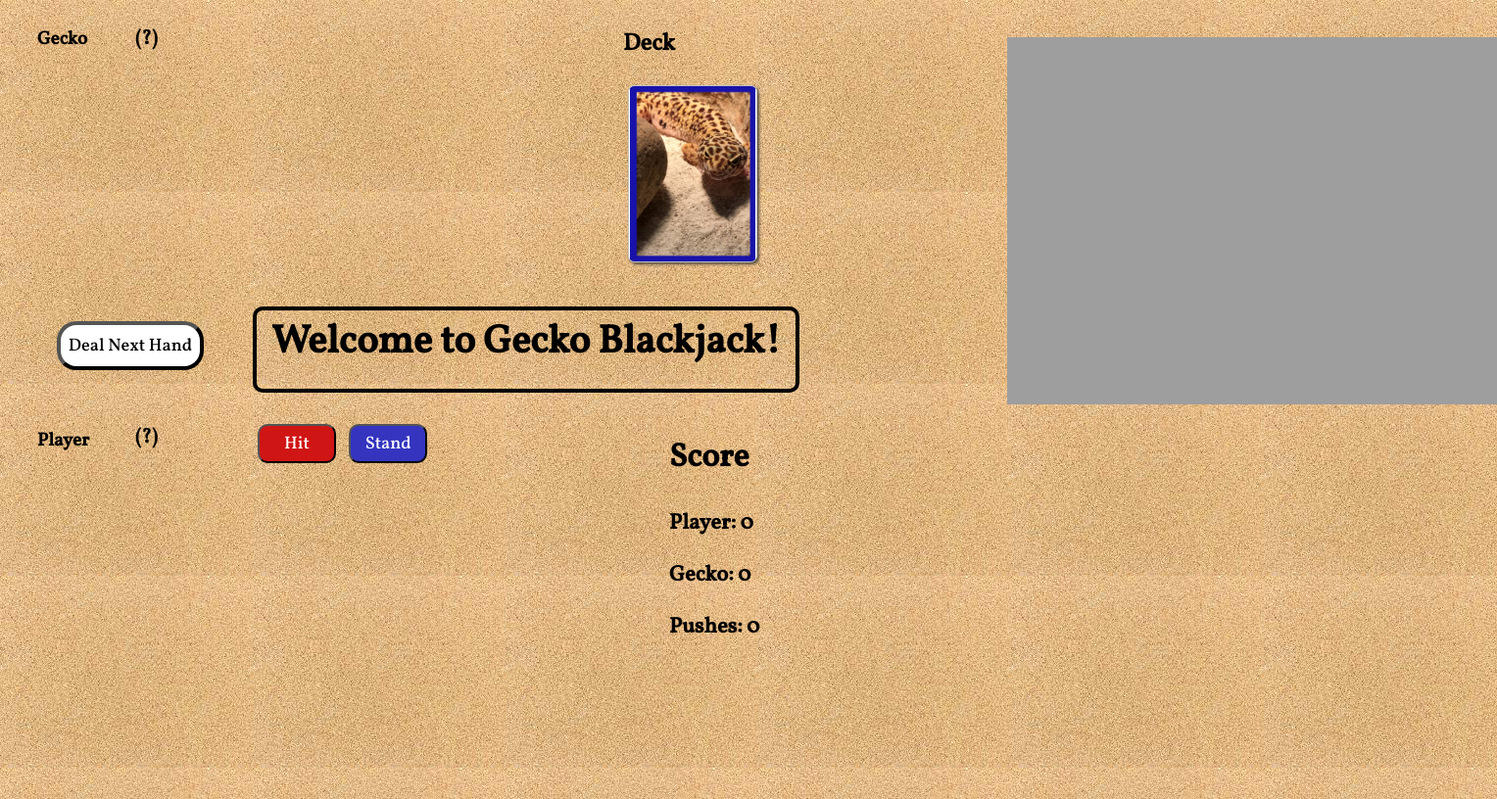
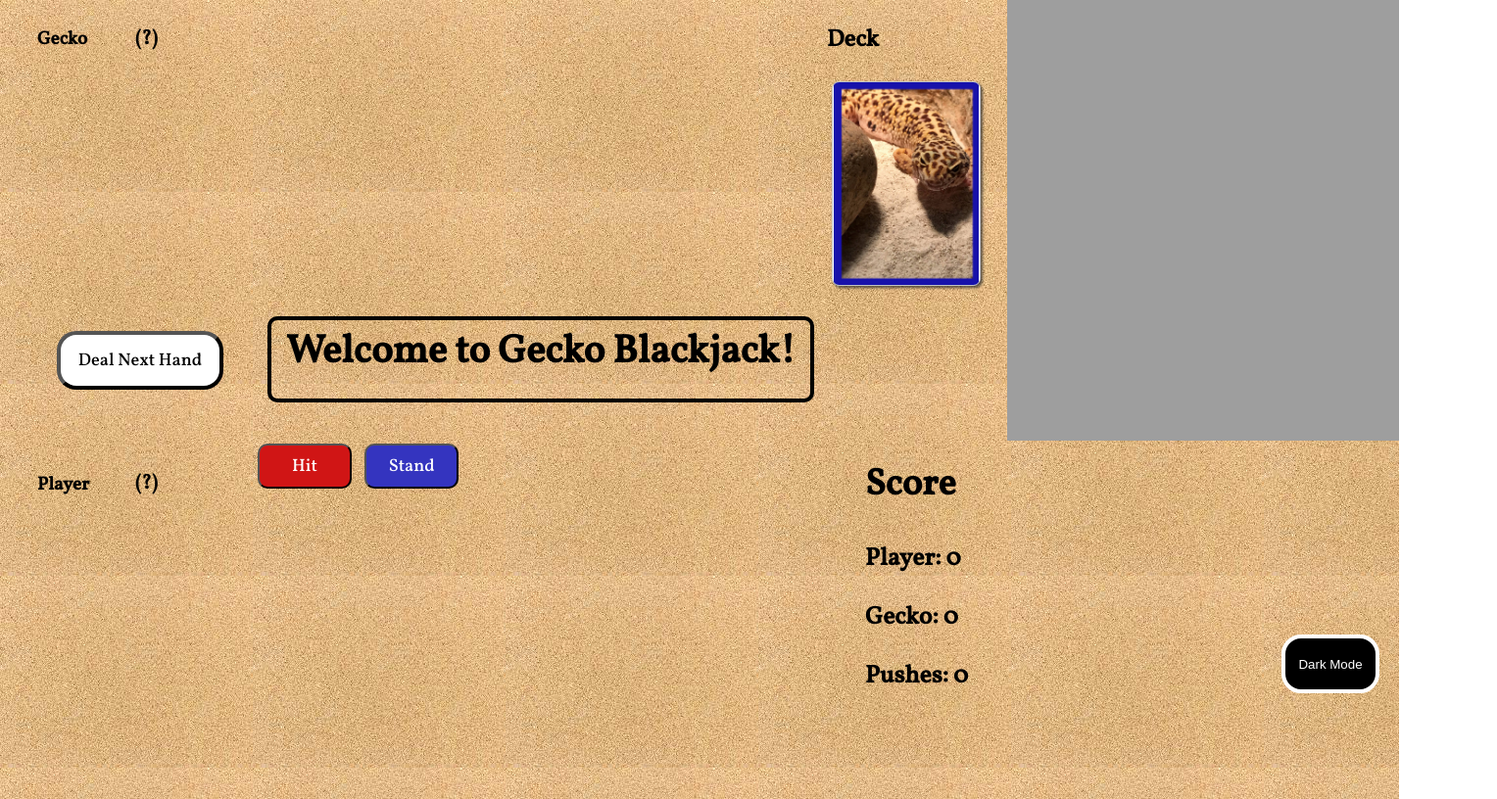
Before and after one commit to bnagle22/blackjack, a website: page index.html in a window 1280 px wide. Shown: the whole page at 98% size, 1528 px wide, since content can reach past the window. Drawn offline with nearby package versions, Linux system fonts and the light colour scheme.

Commit message:
add dark mode

```diff
--- a/css/cardstarter.css
+++ b/css/cardstarter.css
@@ -29,7 +29,7 @@
   .card.small {
     font-size: 12px; }
   .card.large {
-    font-size: 33px; }
+    font-size: 38px; }
   .card.xlarge {
     font-size: 42px; }
   .card.no-border {
--- a/css/style.css
+++ b/css/style.css
@@ -1,19 +1,45 @@
+/* The Universal Selector */
+*, /* All elements*/
+*::before, /* All ::before pseudo-elements */
+*::after { /* All ::after pseudo-elements */
+  /* height & width will now include border & padding by default
+     but can be over-ridden as needed */
+  box-sizing: inherit;
+}
+
 body {
   display: grid;
   min-height: 100vh;
   grid-template-columns: 250px 350px 240px 180px;
-  grid-template-rows: 280px 130px 200px;
+  grid-template-rows: 290px 140px 210px;
   background-image: url("../images/sand2.jpg");
   font-family: 'Vollkorn', serif;
   font-weight: bold;
+  --box-color: 4px solid black;
+  --btn-color: 4px solid white;
+  --btn-content: "Dark Mode";
+  --background-btn: black;
+  --text-btn: white;
+}
+
+body.dark {
+  background-image: url("../images/sand5.jpg");
+  color: rgb(255, 255, 255);
+  border: white;
+  --box-color: 4px solid rgb(255, 255, 255);
+  --btn-color: 2px solid white;
+  --btn-content: "Light Mode";
+  --background-btn: white;
+  --text-btn: black;
 }
 
 .msg-box {
-  border: 4px solid black;
+  border: var(--box-color);
   border-radius: 10px;
   grid-column: 2/3;
   grid-row: 2/3;
-  margin: 25px 25px 0 0;
+  margin-top: 25px;
+  margin-left: 15px;
   width: 550px;
   height: 80px;
 }
@@ -25,19 +51,19 @@ body {
     margin-top: -8px;
     margin-right: 0px;
     content: url("../images/geckoBowtie.png");
-    object-fit: contain;
-    width: 500px;
+    object-fit: cover;
+    width: 400px;
     height: 450px;
   }
 
 
 .scoreboard {
-  grid-column: 3/4;
+  grid-column: 4/5;
   grid-row: 3/4;
   text-align: left;
   margin-top: 0px;
-  margin-left: 75px;
-  font-size: 22px;
+  margin-left: 35px;
+  font-size: 25px;
 }
 
 #d-card-value {
@@ -50,7 +76,7 @@ body {
 #p-card-value {
   grid-column: 1/2;
   grid-row: 3/4;
-  margin: 15px 0 0 130px;
+  margin: 42px 0 0 130px;
   font-size: 20px;
 }
 
@@ -67,11 +93,6 @@ body {
 .move {
   animation: backInLeft;
   animation-duration: 1s;
-}
-
-.remove {
-  animation: backOutLeft;
-  animation-duration: .8s;
 }
 
 #deal {
@@ -99,13 +120,14 @@ body {
   grid-column: 1/4;
   grid-row: 3/4;
   margin-left: 30px;
+  margin-top: 25px;
 }
 
 #deck {
-  grid-column: 3/4;
+  grid-column: 4/5;
   grid-row: 1/2;
-  margin-top: 0px;
-  margin-left: 28px;
+  margin-top: -4px;
+  margin-left: -4px;
 }
 
 .choices {
@@ -139,3 +161,19 @@ body {
   background-color: rgb(52, 52, 191);
   color: white;
 }
+
+#light-dark {
+  grid-column: 5/6;
+  grid-row: 4/5;
+  height: 50px;
+  width: 80px;
+  margin-left: 280px;
+  border-radius: 20px;
+  border: var(--btn-color);
+  background-color: var(--background-btn);
+  color: var(--text-btn);
+}
+
+#light-dark::after {
+  content: var(--btn-content);
+}
--- a/index.html
+++ b/index.html
@@ -50,5 +50,6 @@
     <p id="d-wins">Gecko: 0</p>
     <p id="pushes">Pushes: 0</p>
   </div>
+  <button id="light-dark"></button>
 </body>
 </html>
--- a/js/app.js
+++ b/js/app.js
@@ -33,6 +33,8 @@ const pushes = document.getElementById('pushes')
 const dealBtn = document.getElementById('deal')
 const hitBtn = document.getElementById('hit')
 const standBtn = document.getElementById('stand')
+const lightDark = document.getElementById('light-dark')
+const body = document.querySelector("body")
 
 /*--------------------- Event Listeners -----------*/
 
@@ -40,7 +42,7 @@ dealBtn.addEventListener('click', init)
 hitBtn.addEventListener('click', hit)
 standBtn.addEventListener('click', stand)
 dealBtn.addEventListener('mouseover', function(evt) {
-  evt.target.style.backgroundColor = "rgb(254, 254, 217)"
+  evt.target.style.backgroundColor = "rgb(222, 223, 208)"
 })
 hitBtn.addEventListener('mouseover', function(evt) {
   evt.target.style.backgroundColor = "rgb(154, 18, 18)"
@@ -58,6 +60,7 @@ hitBtn.addEventListener('mouseout', function(evt) {
 standBtn.addEventListener('mouseout', function(evt) {
   evt.target.style.backgroundColor = ""
 })
+lightDark.addEventListener('click', toggleLightDark)
 /*--------------------- Functions -----------------*/
 
 
@@ -296,7 +299,9 @@ function renderPush() {
   pushes.innerText = `Pushes: ${pushCount}`
 }
 
-
+function toggleLightDark() {
+  body.className = body.className === "dark" ? "" : "dark"
+}
 
 /* Pseudocode
 
```
